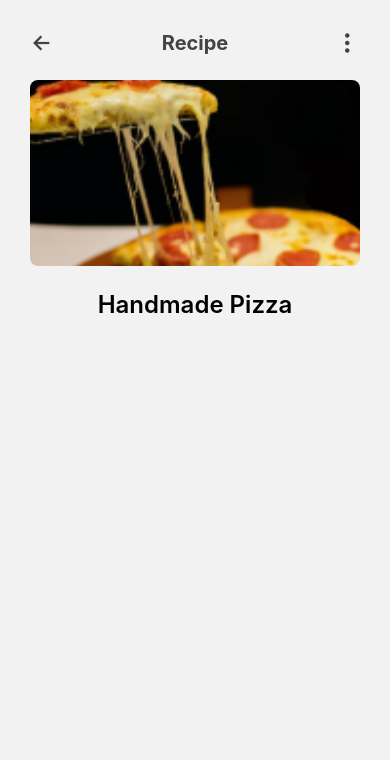
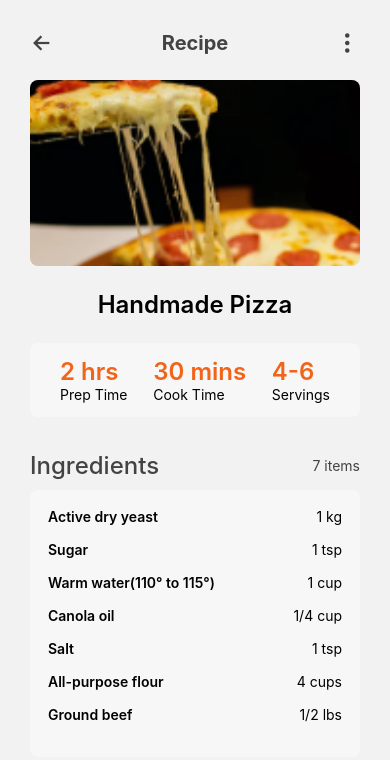
Before and after one commit to elisheba-beep/RECI, a React Native app: screen /SingleRecipe in a window 390 px wide. Shown: the top 760 px of the page. Built offline with nearby package versions, Linux system fonts and the light colour scheme.

Commit message:
complete single recipe screen ui

```diff
--- a/src/screens/SingleRecipeScreen.js
+++ b/src/screens/SingleRecipeScreen.js
@@ -10,11 +10,12 @@ import {
 import { Ionicons } from "@expo/vector-icons";
 import { SafeAreaView } from "react-native-safe-area-context";
 import { windowWidth } from "../utils/window";
+import { ingredients } from "../utils/ingredients";
 
 export default function SingleRecipeScreen({ navigation }) {
   return (
     <SafeAreaView style={styles.safeArea}>
-      <ScrollView style={styles.container}>
+      <ScrollView style={styles.container} showsVerticalScrollIndicator={false}>
         <View style={styles.header}>
           <Pressable onPress={() => navigation.goBack()}>
             <Ionicons name="arrow-back" size={24} color={"#434343"} />
@@ -26,7 +27,36 @@ export default function SingleRecipeScreen({ navigation }) {
         </View>
         <Image style={styles.image} source={require("../img/pizza.png")} />
         <Text style={styles.recipeName}>Handmade Pizza</Text>
-
+        <View style={styles.recipeDetails}>
+          <View>
+            <Text style={styles.detailValue}>2 hrs</Text>
+            <Text>Prep Time</Text>
+          </View>
+          <View>
+            <Text style={styles.detailValue}>30 mins</Text>
+            <Text>Cook Time</Text>
+          </View>
+          <View>
+            <Text style={styles.detailValue}>4-6</Text>
+            <Text>Servings</Text>
+          </View>
+        </View>
+        <View style={styles.ingredientsHeader}>
+          <Text style={styles.ingredientsHeaderText}>Ingredients</Text>
+          <Text style={styles.ingredientsHeaderSubtext}>
+            {ingredients.length} item{ingredients.length > 1 && "s"}
+          </Text>
+        </View>
+        <View style={styles.ingredientsContainer}>
+          {ingredients.map((item, index) => {
+            return (
+              <View style={styles.ingredientRow} key={index}>
+                <Text style={styles.ingredientText}>{item.name}</Text>
+                <Text>{item.value}</Text>
+              </View>
+            );
+          })}
+        </View>
       </ScrollView>
     </SafeAreaView>
   );
@@ -59,4 +89,46 @@ const styles = StyleSheet.create({
     fontWeight: "600",
     textAlign: "center",
   },
+  recipeDetails: {
+    flexDirection: "row",
+    backgroundColor: "#F7F7F7",
+    borderRadius: 8,
+    paddingVertical: 14,
+    paddingHorizontal: 30,
+    justifyContent: "space-between",
+    marginVertical: 24,
+  },
+  detailValue: {
+    color: "#F26419",
+    fontSize: 24,
+    fontWeight: "600",
+  },
+  ingredientsHeader: {
+    flexDirection: "row",
+    justifyContent: "space-between",
+    alignItems: "center",
+    marginVertical: 10,
+  },
+  ingredientsHeaderText: {
+    color: "#434343",
+    fontSize: 24,
+    fontWeight: "500",
+  },
+  ingredientsHeaderSubtext: {
+    color: "#434343",
+  },
+  ingredientsContainer: {
+    backgroundColor: "#F7F7F7",
+    borderRadius: 8,
+    padding: 18,
+    marginBottom: 70,
+  },
+  ingredientRow: {
+    flexDirection: "row",
+    justifyContent: "space-between",
+    marginBottom: 16,
+  },
+  ingredientText: {
+    fontWeight: "600",
+  },
 });
--- a/src/screens/landing/LandingScreen.js
+++ b/src/screens/landing/LandingScreen.js
@@ -14,7 +14,6 @@ import CategoryItem from "../../components/CategoryItem";
 import { categories } from "../../utils/category";
 import { trending } from "../../utils/trending";
 import { styles } from "../../styles/LandingScreenStyles";
-import SingleRecipeScreen from "../SingleRecipeScreen";
 
 export default function LandingScreen({ navigation }) {
   // function to render category items in a flatlist
@@ -62,14 +61,14 @@ export default function LandingScreen({ navigation }) {
           <Text style={styles.categoriesText}>Trending</Text>
 
           <View style={styles.trendingSection}>
-            {trending.map((item) => {
+            {trending.map((item, index) => {
               return (
                 <Pressable
                   onPress={() =>
                     navigation.navigate("SingleRecipe")
                   }
                 >
-                  <View style={styles.trendingItem} key={item.index}>
+                  <View style={styles.trendingItem} key={index}>
                     <Image
                       source={item.url}
                       resizeMode="cover"
--- a/src/screens/landing/index.js
+++ b/src/screens/landing/index.js
@@ -1,4 +1,3 @@
-import { NavigationContainer } from "@react-navigation/native";
 import { createNativeStackNavigator } from "@react-navigation/native-stack";
 import React from "react";
 import SingleRecipeScreen from "../SingleRecipeScreen";
--- /dev/null
+++ b/src/utils/ingredients.js
@@ -0,0 +1,9 @@
+export const ingredients = [
+    { name: "Active dry yeast", value: "1 kg" },
+    { name: "Sugar", value: "1 tsp" },
+    { name: "Warm water(110° to 115°)", value: "1 cup" },
+    { name: "Canola oil", value: "1/4 cup" },
+    { name: "Salt", value: "1 tsp" },
+    { name: "All-purpose flour", value: "4 cups" },
+    { name: "Ground beef", value: "1/2 lbs" },
+];
```
